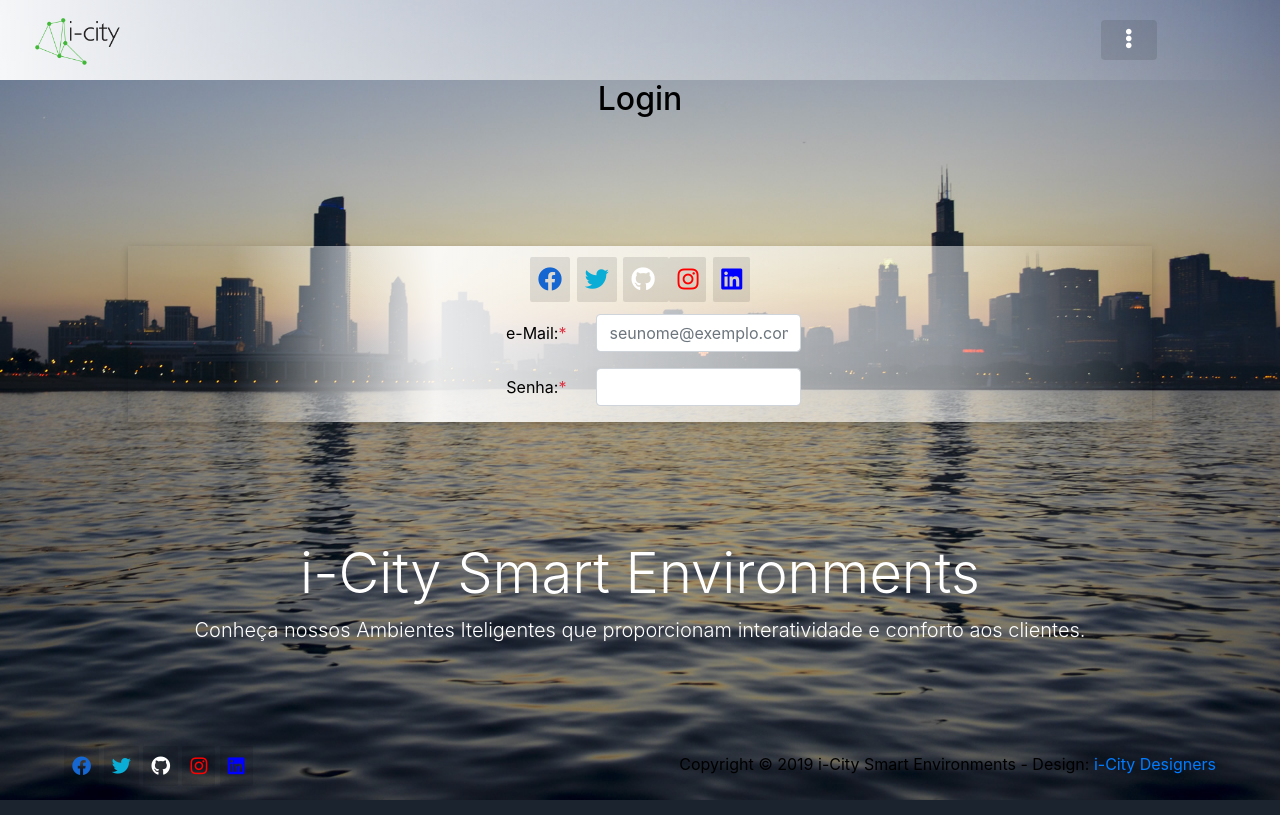
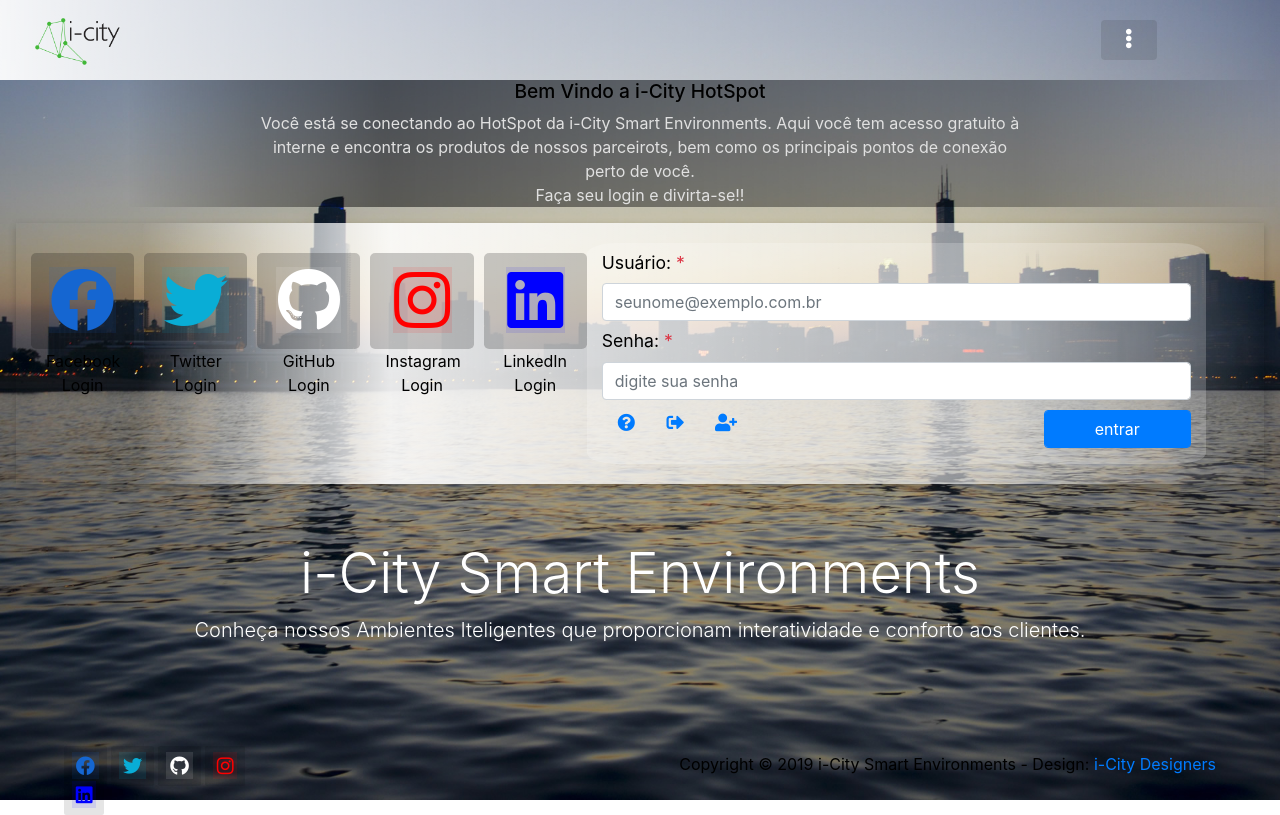
Before and after one commit to AlcindoSchleder/icity-hotspot, a Django app: page / in a window 1280 px wide. Run offline with Django 3.2, Linux system fonts and the light colour scheme; parts of the project's set-up code (start-up, migrations or seed data) failed here and were passed over; some libraries are stand-ins or nearby versions.

Commit message:
adicionar outras redes sociais

```diff
--- a/apps/core/urls.py
+++ b/apps/core/urls.py
@@ -4,7 +4,7 @@
 
 from .views import (
     MainPageView,
-    UserFormView,
+    UserLoginForm,
     UserRegistrationFormView,
     ForgotPasswordView,
     PasswordResetConfirmView,
@@ -15,6 +15,7 @@
 app_name = 'login'
 urlpatterns = [
     path('', MainPageView.as_view(), name='index'),
+    # path('login/', UserView.as_view(), name='logoutview'),
     # login/registrar/
     path(
         'registrar/',
--- a/apps/core/views.py
+++ b/apps/core/views.py
@@ -1,5 +1,5 @@
 # -*- coding: utf-8 -*-
-
+import json
 from django.shortcuts import render, redirect
 from django.contrib.auth import login, logout, get_user_model
 from django.views.generic import View, FormView
@@ -20,7 +20,7 @@
 
 from django.contrib.messages.views import SuccessMessageMixin
 from django.contrib import messages
-
+from .models import UserDevices, ServerDevices, TypeDevice, LogUserDevice
 
 from .views_mixim import SuperUserRequiredMixin
 
@@ -31,19 +31,14 @@
     template_name = 'index.html'
 
     def get(self, request):
+        """ Gravar os dados da Conexão do usuário se existir """
+        if request.GET:
+            a_user = UserDevices.objects.get(mac_address=request.GET['ga_cmac'])
+            if not a_user:
+                self.insert_user_device(request)
+            else:
+                self.log_user_device(a_user)
         return render(request, self.template_name)
-
-
-class UserFormView(View):
-    form_class = UserLoginForm
-    template_name = 'login/login.html'
-
-    def get(self, request):
-        form = self.form_class(None)
-
-        if request.user.is_authenticated:
-            return redirect('core:index')
-        return render(request, self.template_name, {'form': form})
 
     def post(self, request):
         form = self.form_class(request.POST or None)
@@ -59,6 +54,45 @@
 
         return render(request, self.template_name, {'form': form})
 
+    def insert_user_device(self, request) -> dict:
+        msg_err = ''
+        cod_err = 200
+        deviceParams = {}
+        if request.GET['ga_srvr']:
+            srvDevs = ServerDevices.objects.get(ga_srv=request.GET['ga_srvr'])
+            if srvDevs:
+                fkTypeDevices = srvDevs.fk_type_devices
+                tdevs = TypeDevice.objects.get(fk_type_devices=fkTypeDevices)
+                if tdevs.flag_approve:
+                    deviceParams = json.loads(tdevs.field_map_device_params)
+            else:
+                msg_err = 'Servidor não pertence à plataforma i-City!'
+                cod_err = 404
+                return {"status": cod_err, "messge": msg_err}
+        else:
+            msg_err = 'Servidor não pertence à plataforma i-City!'
+            cod_err = 404
+            return {"status": cod_err, "messge": msg_err}
+        user_devs = UserDevices()
+        if deviceParams:
+            for field in request.GET:
+                if field in deviceParams.keys():
+                    user_devs.__setattr__(field, deviceParams[field])
+        user_devs.fk_server_devices = ServerDevices.pk
+        user_devs.mac_address = request.GET['ga_cmac']
+        user_devs.save()
+        return {"status": cod_err, "messge": msg_err}
+
+    def log_user_device(self, user):
+        result = {
+            "msg_err": '',
+            "cod_err": 200,
+        }
+        logUser = LogUserDevice()
+        logUser.fk_user_devices.pk = user.pk
+        logUser.save()
+        return result
+
 
 class UserRegistrationFormView(SuperUserRequiredMixin, SuccessMessageMixin, FormView):
     form_class = UserRegistrationForm
@@ -67,7 +101,9 @@
     success_message = "Novo usuário <b>%(username)s</b> criado com sucesso."
 
     def get_success_message(self, cleaned_data):
-        return self.success_message % dict(cleaned_data, username=cleaned_data['username'])
+        return self.success_message % dict(
+            cleaned_data, username=cleaned_data['username']
+        )
 
     def get(self, request, *args, **kwargs):
         form = self.form_class(None)
@@ -207,3 +243,11 @@
                 error=u"O link usado para a troca de senha não é válido ou expirou, por favor tente enviar novamente."
             )
             return self.form_invalid(form)
+
+
+class UserLogindIn(View):
+    template_name = "login/trocar_senha.html"
+
+    def get(self, request):
+        # save core user here and set device to user
+        return render(request, self.template_name)
--- a/hotspot/urls.py
+++ b/hotspot/urls.py
@@ -20,13 +20,12 @@
 urlpatterns = [
     path('jet/', include('jet.urls', 'jet')),  # Django JET URLS
     path('jet/dashboard/', include('jet.dashboard.urls', 'jet-dashboard')),  # Django JET dashboard URLS
-    path('login/', auth_views.LoginView, name='login'),
+    path('', include('apps.core.urls', 'core')),
     path('logout/', auth_views.LogoutView, name='logout'),
     path('oauth/', include('social_django.urls', namespace='social')),
     path('admin/', admin.site.urls),
-    path('', include('apps.core.urls', 'core')),
 ]
 
 LOGIN_URL = 'login'
 LOGOUT_URL = 'logout'
-LOGIN_REDIRECT_URL = 'core'
+LOGIN_REDIRECT_URL = 'login'
--- a/static/css/index.css
+++ b/static/css/index.css
@@ -72,7 +72,7 @@
     border: 2px solid #1566d1;
 }
 header nav .navbar-right:first-child {
-    margin-left: 60%;
+    margin-left: 50%;
     border-botton: 1px solid red;
 }
 /*----------------------------------------------
@@ -122,8 +122,25 @@
     width: 100%;
     height: 84vh;
 }
+#page-login .title {
+    background-color: rgba(0, 0, 0, 0.3);
+    background: linear-gradient(90deg,  rgba(0,0,0,0.0) 10%,
+                                        rgba(0,0,0,0.3) 20%,
+                                        rgba(0,0,0,0.5) 30%,
+                                        rgba(0,0,0,0.3) 80%,
+                                        rgba(0,0,0,0.0) 100%);
+}
+#page-login .title h2 {
+    font-size: 1.2rem;
+}
+#page-login .title p {
+    color: #e0e0e0;
+    padding: 0;
+    margin: 0 20% 0 20%;
+    font-size: 1rem;
+}
 #page-login .comtainer-form-login {
-    margin: 10%;
+    margin: 1rem;
     box-shadow: 0 3px 8px rgba(0, 0, 0, 0.2);
     background: rgba(255,255,255,0.7);
     background: linear-gradient(90deg,  rgba(255,255,255,0.0) 10%,
@@ -133,31 +150,76 @@
                                         rgba(204,204,204,0.0) 100%);
 }
 #page-login .social-icons-login {
-    padding: 1rem;
+    padding: 20px;
+    font-size: 4rem;
+}
+#page-login .social-icons-login .d-block {
+    margin: 10px 0 10px 10px;
+    border-radius: 5%;
+    background-color: rgba(0, 0, 0, 0.2);
+    height: 6rem;
+}
+/*
+#page-login .social-icons-login .d-block a {
+    padding: 2%;
+}
+*/
+#page-login .social-icons-login .form-login {
     font-size: 1.5rem;
-    z-index: 29;
-}
-#page-login .social-icons-login a {
-    padding: 0.5rem;
-    width: 2rem;
-    height: 2rem;
-    background-color: rgba(0, 0, 0, 0.1);
+    background-color: rgba(255, 255, 255, 0.2);
     border-radius: 5%;
 }
+#page-login .social-icons-login .form-login .form-group,
+#page-login .social-icons-login .form-login .form-control,
+#page-login .social-icons-login .form-login .col-form-label {
+    padding: 0 !impotant;
+    margin: 0 !impotant;
+}
+#page-login .social-icons-login .form-login .col-form-label {
+    font-size: 1.1rem;
+}
+#page-login .social-icons-login .form-login .send-btns {
+    margin-top: 10px;
+    font-size: 1.1rem;
+}
+#page-login .social-icons-login .form-login .send-btns a {
+    float: left;
+}
+#page-login .social-icons-login .form-login .send-btns a:hover {
+    background-color: rgba(0,0,0,0.1)
+}
+#page-login .social-icons-login .form-login .send-btns input {
+    float: right;
+}
+.btn-login-title {
+    font-size: 1rem;
+    padding: 0;
+    margin: 0;
+}
 .fa-facebook {
+    padding: 2%;
     color: #1566d1;
+    background-color: rgba(21, 102, 209, 0.1);
 }
 .fa-twitter {
+    padding: 2%;
     color: #09add6;
+    background-color: rgba(9, 173, 214, 0.1);
 }
 .fa-github {
+    padding: 2%;
     color: #fff;
+    background-color: rgba(255, 255, 255, 0.1);
 }
 .fa-instagram {
+    padding: 2%;
     color: #f00;
+    background-color: rgba(255, 0, 0, 0.1);
 }
 .fa-linkedin {
+    padding: 2%;
     color: #00f;
+    background-color: rgba(0, 0, 255, 0.1);
 }
 /*----------------------------------------------
         Footer Page
--- a/static/js/index.js
+++ b/static/js/index.js
@@ -17,7 +17,7 @@
     return {
         //main function to initiate the module
         init: function () {
-            startTooltips();
+            startTootips();
         },
     };
 }();
--- a/templates/index.html
+++ b/templates/index.html
@@ -3,36 +3,80 @@
     {% block content %}
         <section id="page-login">
             <div class="title text-center">
-                <h2 class="login-title">Login</h2>
+                <h2 class="login-title">Bem Vindo a i-City HotSpot</h2>
+                <p class="site-description">
+                    Você está se conectando ao HotSpot da i-City Smart Environments. Aqui você tem acesso gratuito à interne e encontra os produtos de nossos parceirots, bem como os principais pontos de conexão perto de você.
+                </p>
+                <p>Faça seu login e divirta-se!!</p>
             </div>
             <div class="comtainer-form-login text-center">
-                <div class="social-icons-login">
-                    <a href="#" class="login-social-link" disabled="disabled"><i class="fab fa-facebook"></i></a>
-                    <a href="#" class="login-social-link" disabled="disabled"><i class="fab fa-twitter"></i></a>
+                <div class="social-icons-login row">
+                    <div class="d-block col-xs-12 col-sm-6 col-md-4 col-lg-1 col-xl-1">
+                        <a href="#" class="login-social-link" disabled="disabled">
+                            <i class="fab fa-facebook"></i>
+                        </a>
+                        <div class="btn-login-title">Facebook Login</div>
+                    </div>
+                    <div class="d-block col-xs-12 col-sm-6 col-md-4 col-lg-1 col-xl-1">
+                        <a href="#" class="login-social-link" disabled="disabled">
+                            <i class="fab fa-twitter"></i>
+                        </a>
+                        <div class="btn-login-title">Twitter Login</div>
+                    </div>
+                    <div class="d-block col-xs-12 col-sm-6 col-md-4 col-lg-1 col-xl-1">
                         <a href="{% url 'social:begin' 'github' %}" class="login-social-link" data-toogle="tooltip" title="Fazer login através do GitHub">
                             <i class="fab fa-github"></i>
                         </a>
-                    <a href="#" class="login-social-link" disabled="disabled"><i class="fab fa-instagram"></i></a>
-                    <a href="#" class="login-social-link" disabled="disabled"><i class="fab fa-linkedin"></i></a>
+                        <div class="btn-login-title">GitHub Login</div>
                     </div>
-                <div class="clearfix"></div>
-                <div class="form-container text-center row">
-                    <div class="col-xs-0 col-sm-2 col-md-3 col-lg-4 col-xl-4"></div>
-                    <form class="form-login col-xs-12 col-sm-8 col-md-6 col-lg-4 col-xl-4" method="post" action="login.html">
-                        <div class="form-group row">
-                            <label id="lbl-user" class="col-4 col-form-label text-right" for="ed-user">e-Mail:<span class="text-danger">*</span></label>
-                            <div class="col-8">
-                                <input type="email" class="form-control" name="ed-user" id="ed-user" placeholder="seunome@exemplo.com.br"/>
+                    <div class="d-block col-xs-12 col-sm-6 col-md-4 col-lg-1 col-xl-1">
+                        <a href="#" class="login-social-link" disabled="disabled">
+                            <i class="fab fa-instagram"></i>
+                        </a>
+                        <div class="btn-login-title">Instagram Login</div>
                     </div>
+                    <div class="d-block col-xs-12 col-sm-6 col-md-4 col-lg-1 col-xl-1">
+                        <a href="#" class="login-social-link" disabled="disabled">
+                            <i class="fab fa-linkedin"></i>
+                        </a>
+                        <div class="btn-login-title">LinkedIn Login</div>
                     </div>
-                        <div class="form-group row">
-                            <label id="lbl-pwd" class="col-4 col-form-label text-right" for="ed-pwd">Senha:<span class="text-danger">*</span></label>
-                            <div class="col-8">
-                                <input type="password" class="form-control" name="ed-pwd" id="ed-pwd" />
+                    <form class="form-login col-xs-12 col-sm-6 col-md-4 col-lg-6 col-xl-6 text-left" method="post" action="/login/cadstro.html">
+                        {% csrf_token %}
+                        <input type="hidden" name="ga_ssid" value="$(identity)">
+                        <input type="hidden" name="ga_ap_mac" value="6C-3B-6B-04-3C-39">
+                        <input type="hidden" name="ga_nas_id" value="$(chap-id)">
+                        <input type="hidden" name="ga_srvr" value="$(server-address)">
+                        <input type="hidden" name="ga_cmac" value="$(mac)">
+                        <input type="hidden" name="ga_cip" value="$(ip)">
+                        <input type="hidden" name="ga_loc" value="InternetMovel">
+                        <input type="hidden" name="ga_Qv" value="$(chap-challenge)">
+                        <input type="hidden" name="link-login" value="$(link-login)">
+                        <input type="hidden" name="link-orig" value="$(link-orig)">
+                        <input type="hidden" name="link-login-only" value="$(link-login-only)">
+                        <input type="hidden" name="link-orig-esc" value="$(link-orig-esc)">
+                        <label id="lbl-user" class="col-form-label" for="ed-user">Usuário: <span class="text-danger">*</span></label>
+                        <input type="email" class="form-control" name="ed-user" id="ed-user" placeholder="seunome@exemplo.com.br" />
+                        <label id="lbl-pwd" class="col-form-label" for="ed-password">Senha: <span class="text-danger">*</span></label>
+                        <input type="password" class="form-control" name="ed-password" id="ed-password" placeholder="digite sua senha" />
+                        <div class="form-group text-center send-btns row">
+                            <div class="d-inline col-12">
+                                <a href="#" class="login-manual-link col-1" data-toogle="tooltip" title="Perdi minha senha">
+                                    <i class="fas fa-question-circle"></i>
+                                </a>
+                                <a href="#" class="login-manual-link col-1" data-toogle="tooltip" title="Logout">
+                                    <i class="fas fa-sign-out-alt"></i>
+                                </a>
+                                <span class="col-3"></span>
+                                <a href="#" class="login-manual-link col-1" data-toogle="tooltip" title="Adicionar novo usuário">
+                                    <i class="fas fa-user-plus"></i>
+                                </a>
+                                <span class="col-2"></span>
+                                <input type="submit" class="form-control col-3 btn btn-primary" id="btn-send-data" value="entrar" />
                             </div>
+<!--                            <div class="clearfix"></div>-->
                         </div>
                     </form>
-                    <div class="col-xs-0 col-sm-2 col-md-3 col-lg-4 col-xl-4"></div>
                 </div>
             </div>
         </section>
```
Also changed, not shown: apps/core/app_forms.py (+37 -22 lines), apps/core/models.py (+161 -4 lines), hotspot/settings.py (+6 -4 lines), apps/core/migrations/0002_auto_20191129_1710.py (added). Lines whose indentation alone changed are shown as unchanged.
